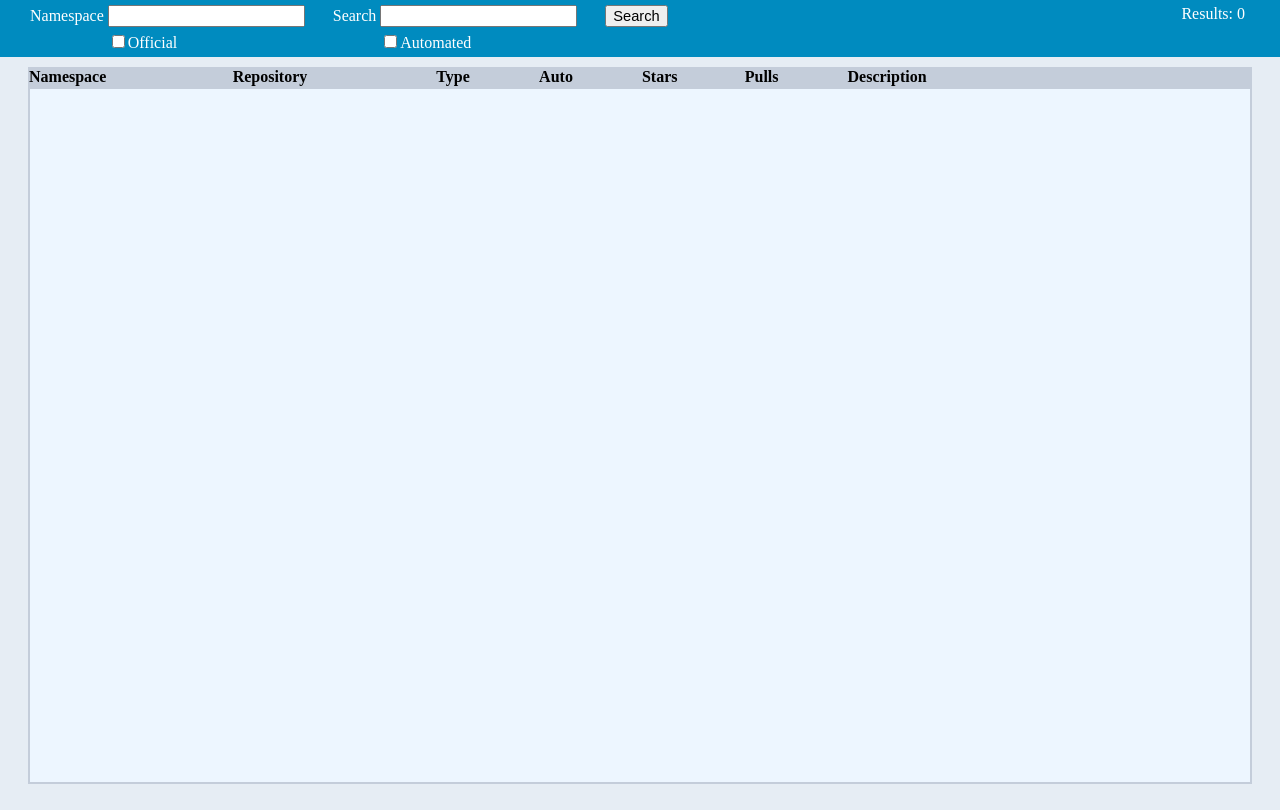
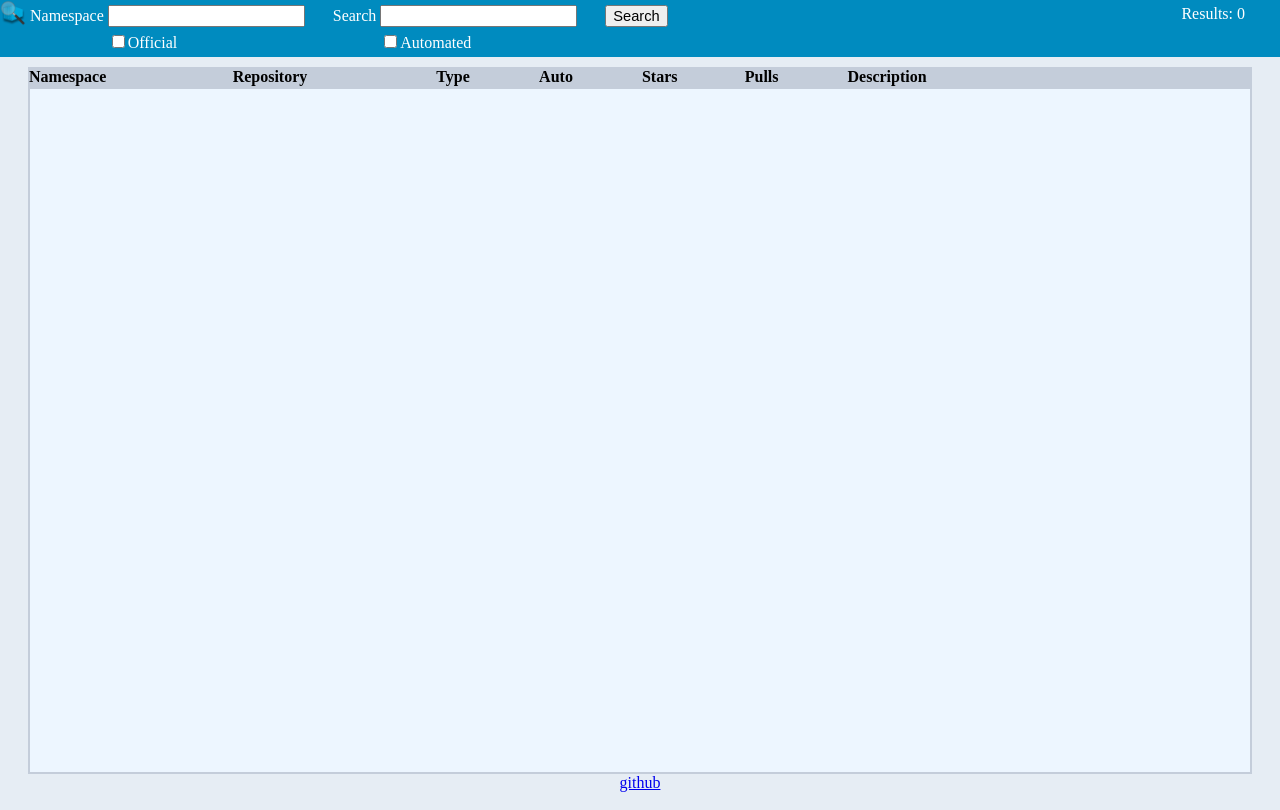
Before and after one commit to btbd/ImageHub, a plain HTML site: page web/index.html in a window 1280 px wide. Drawn offline with nearby package versions, Linux system fonts and the light colour scheme.

Commit message:
Added repo info

```diff
--- a/web/index.html
+++ b/web/index.html
@@ -5,6 +5,7 @@
 			body {
 				background-color: #e6edf4;
 				overflow-y: hidden;
+				color: black;
 			}
 
 			#options {
@@ -130,6 +131,7 @@
 	<body>
 		<div id="options">
 			<div style="margin: 0px 40px 0px 25px;">
+				<a href="https://github.com/btbd/ImageHub"><img src="logo.png" alt="Logo" width="26px" height="26px" style="position: absolute; left: 0; top: 0;"></a>
 				Namespace
 				<div style="display: inline-block; vertical-align: top;">
 					<div style="display: inline-block;">
@@ -176,7 +178,7 @@
 		</div>
 
 		<div id="description"></div>
-		<br>
+		<div style="width: 100%; text-align: center;"><a href="https://github.com/btbd/ImageHub">github</a></div>
 	</body>
 
 	<script src="https://ajax.googleapis.com/ajax/libs/jquery/3.2.1/jquery.min.js"></script>
--- a/web/index.js
+++ b/web/index.js
@@ -300,7 +300,7 @@
 
 	function ready() {
 		$("#table_holder").css({ "margin-top": $("#options").outerHeight() + 10 });
-		$("#results_holder").css({ "overflow-y": "scroll", height: $(window).height() - ($("#headers").offset().top + $("#headers").outerHeight() + 20) });
+		$("#results_holder").css({ "overflow-y": "scroll", height: $(window).height() - ($("#headers").offset().top + $("#headers").outerHeight() + 30) });
 		$("#table_holder_margin").css({ "padding-right": getScrollBarWidth() });
 	}
 
```
Also changed, not shown: web/logo.png (added).
